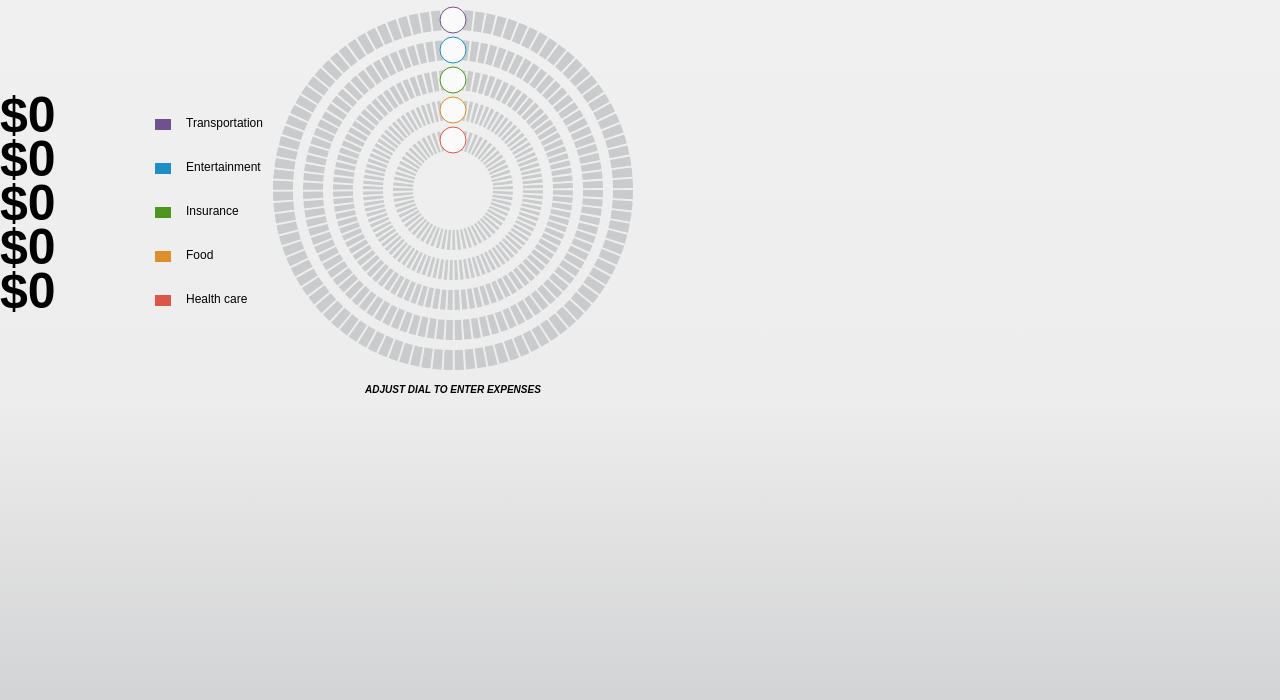
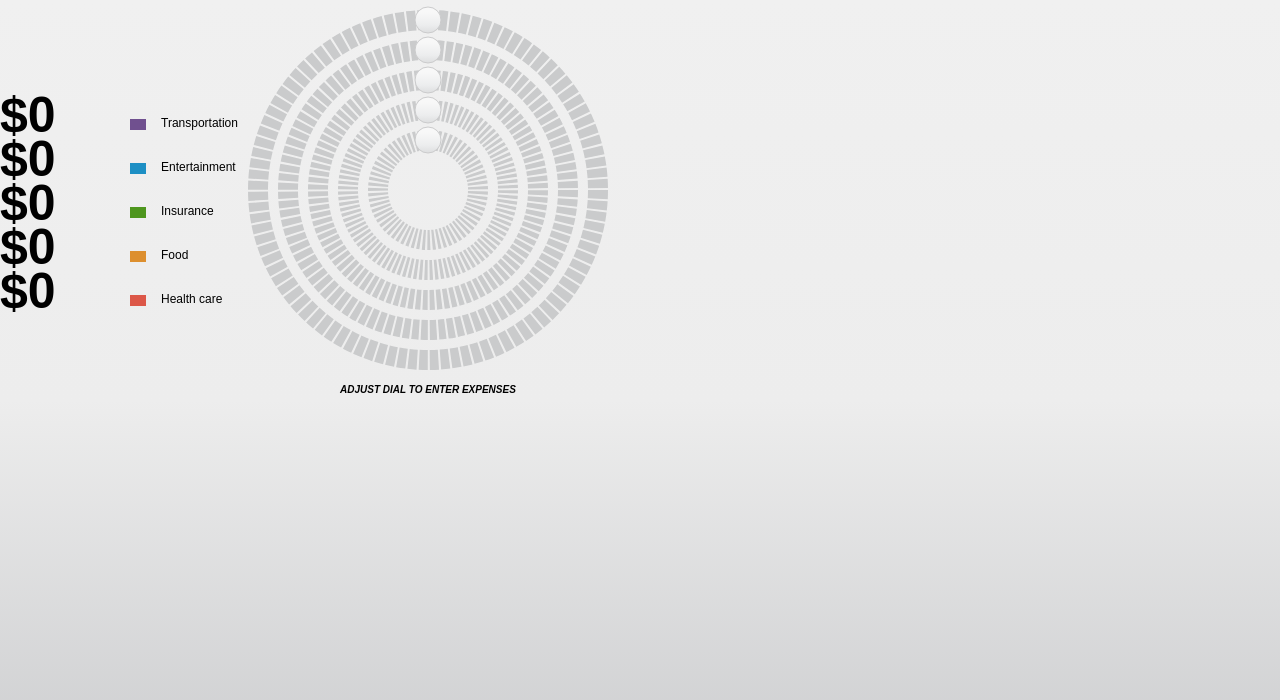
Before and after one commit to GreatDanton/celtra_test, a plain HTML site: page src/index.html in a window 1280 px wide. Drawn offline with Linux system fonts and the light colour scheme.

Commit message:
Added subtle gradient to slider button

```diff
--- a/src/main.scss
+++ b/src/main.scss
@@ -7,7 +7,7 @@
 body {
     font-family: "Liberation Sans", sans-serif;
     background: linear-gradient(top, #F0F0F0 , #EDEDED 50%, #CACBCD);
-    height: 100vh;
+    min-height: 100vh;
 }
 
 .slider-container {
@@ -38,9 +38,12 @@ body {
     padding: 2px 0;
 
     h2 {
-        min-width: 140px;
+        // magic number for numbers 0..999
+        // if number is bigger than 1000 min-width should be increased (to 140)
+        // otherwise it would shift content to the right for one character width
+        min-width: 115px;
         font-size: 50px;
-        /* magic numbers so the font aligns as requested */
+        /* magic numbers so the font aligns as requested per image*/
         height: 40px;
         line-height: 50px;
     }
--- a/src/main_min.css
+++ b/src/main_min.css
@@ -1 +1 @@
-*{margin:0;padding:0;-webkit-box-sizing:border-box;box-sizing:border-box}body{font-family:"Liberation Sans", sans-serif;background:-webkit-gradient(linear, left top, left bottom, from(#F0F0F0), color-stop(50%, #EDEDED), to(#CACBCD));background:-webkit-linear-gradient(top, #F0F0F0, #EDEDED 50%, #CACBCD);background:-o-linear-gradient(top, #F0F0F0, #EDEDED 50%, #CACBCD);background:linear-gradient(top, #F0F0F0, #EDEDED 50%, #CACBCD);height:100vh}.slider-container{display:-webkit-box;display:-webkit-flex;display:-ms-flexbox;display:flex}.slider-detailsPlaceholder{-webkit-align-self:center;-ms-flex-item-align:center;align-self:center}.slider-placeholder p{font-size:10px;text-align:center;text-transform:uppercase;font-style:italic;font-weight:bold}.slider-ring{stroke:#cacbcc}.slider-row{display:-webkit-box;display:-webkit-flex;display:-ms-flexbox;display:flex;-webkit-box-align:end;-webkit-align-items:flex-end;-ms-flex-align:end;align-items:flex-end;padding:2px 0}.slider-row h2{min-width:140px;font-size:50px;height:40px;line-height:50px}.slider-row .slider-background{width:16px;height:11px;margin:0 15px}.slider-row p{font-size:12px}
+*{margin:0;padding:0;-webkit-box-sizing:border-box;box-sizing:border-box}body{font-family:"Liberation Sans", sans-serif;background:-webkit-gradient(linear, left top, left bottom, from(top), color-stop(#F0F0F0), color-stop(50%, #EDEDED), to(#CACBCD));background:-webkit-linear-gradient(top, #F0F0F0, #EDEDED 50%, #CACBCD);background:-o-linear-gradient(top, #F0F0F0, #EDEDED 50%, #CACBCD);background:linear-gradient(top, #F0F0F0, #EDEDED 50%, #CACBCD);min-height:100vh}.slider-container{display:-webkit-box;display:-webkit-flex;display:-ms-flexbox;display:flex}.slider-detailsPlaceholder{-webkit-align-self:center;-ms-flex-item-align:center;align-self:center}.slider-placeholder p{font-size:10px;text-align:center;text-transform:uppercase;font-style:italic;font-weight:bold}.slider-ring{stroke:#cacbcc}.slider-row{display:-webkit-box;display:-webkit-flex;display:-ms-flexbox;display:flex;-webkit-box-align:end;-webkit-align-items:flex-end;-ms-flex-align:end;align-items:flex-end;padding:2px 0}.slider-row h2{min-width:115px;font-size:50px;height:40px;line-height:50px}.slider-row .slider-background{width:16px;height:11px;margin:0 15px}.slider-row p{font-size:12px}
--- a/src/slider.js
+++ b/src/slider.js
@@ -179,11 +179,27 @@ class Slider {
         let sliderBtn = document.createElementNS("http://www.w3.org/2000/svg", "circle");
         sliderBtn.setAttributeNS(null, "r", 13);
         sliderBtn.setAttributeNS(null, "stroke-width", 1);
-        sliderBtn.setAttributeNS(null, "stroke", this.color);
-        sliderBtn.setAttributeNS(null, "fill", "#fafafa");
+        sliderBtn.setAttributeNS(null, "stroke", "#CBCBCC");
         sliderBtn.setAttributeNS(null, "cx", this.radius);
         sliderBtn.setAttributeNS(null, "cy", 0);
         sliderBtn.setAttributeNS(null, "class", "slider-btn");
+
+        // add gradient to button
+        let gradient = document.createElementNS("http://www.w3.org/2000/svg", "linearGradient");
+        gradient.setAttributeNS(null, "id", "grad");
+        let stops = [
+            { "color": "#DDDEDF", "offset": "0%" }, // dark at bottom
+            { "color": "#ECEDEE", "offset": "30%" },
+            { "color": "#F8F8F8", "offset": "80%" } // light at top
+        ];
+        for (let i = 0; i < stops.length; i++) {
+            console.log(stops[i].offset);
+            let stop = document.createElementNS("http://www.w3.org/2000/svg", "stop");
+            stop.setAttributeNS(null, "offset", stops[i].offset);
+            stop.setAttributeNS(null, "stop-color", stops[i].color);
+            gradient.appendChild(stop);
+        }
+        sliderBtn.setAttributeNS(null, "fill", "url(#grad)");
         this.sliderBtn = sliderBtn;
 
         let group = document.createElementNS("http://www.w3.org/2000/svg", "g");
@@ -195,6 +211,7 @@ class Slider {
         group.appendChild(sliderRing);
         group.appendChild(fillerRing);
         group.appendChild(sliderBtn);
+        group.appendChild(gradient);
 
         // touch clicks event listeners
         group.addEventListener("touchstart", this.sliderTouchStart.bind(this));
```
